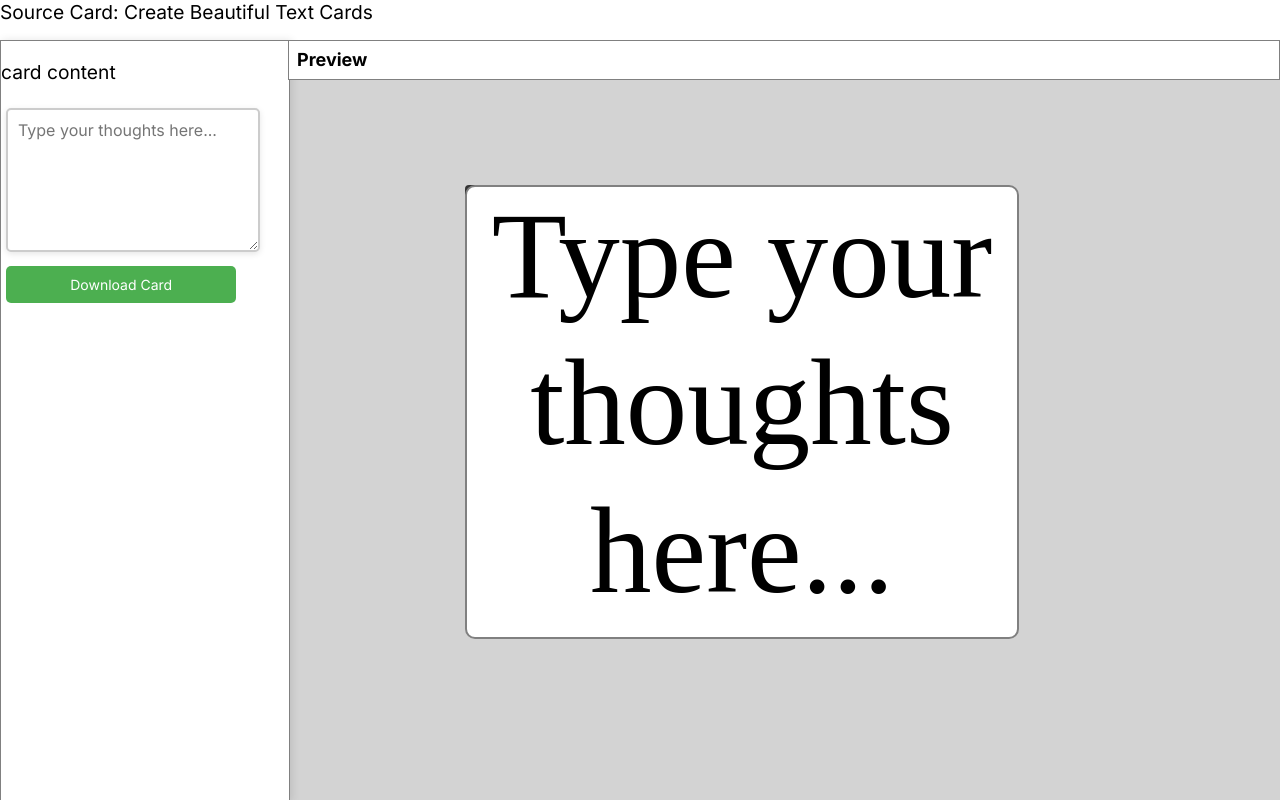
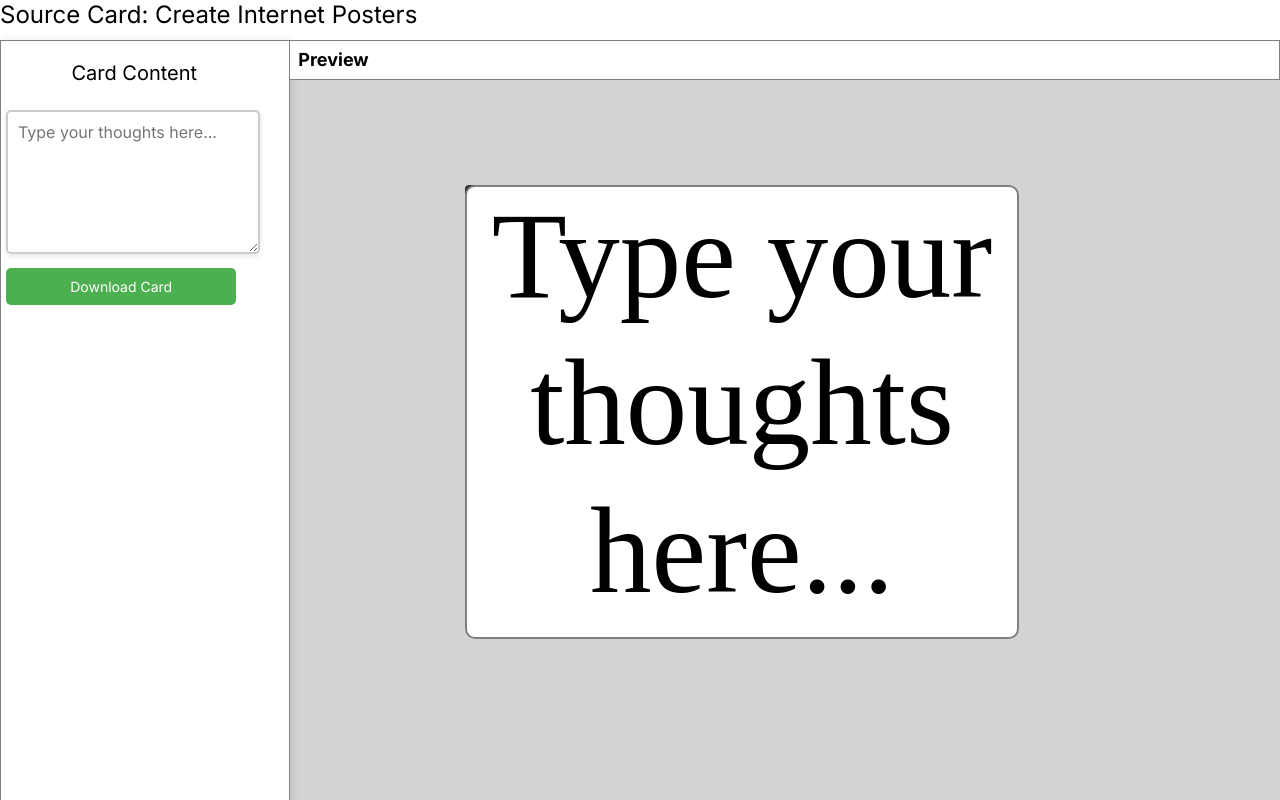
Before and after one commit to KingOfSpades-cmd/Source-Card, a plain HTML site: page index.html in a window 1280 px wide. Drawn offline with Linux system fonts and the light colour scheme.

Commit message:
Update header text and adjust styles for consistency

```diff
--- a/index.html
+++ b/index.html
@@ -7,12 +7,12 @@
     <link href="https://fonts.googleapis.com/css2?family=Inter:wght@400;600;700&display=swap" rel="stylesheet" />
     <link rel="stylesheet" href="style.css">
  </head>
-   <header> Source Card: Create Beautiful Text Cards </header>
+   <header> Source Card: Create Internet Posters </header>
  <body>
    <!--Left Pane-->
     <div id = 'left_pane'>
       <div id = "text_input">
-         <p id="card_content_title">card content</p>
+         <p id="card_content_title">Card Content</p>
          <textarea id="text_area" rows="5" cols="40" placeholder="Type your thoughts here..."></textarea>
          <button id="download_btn">Download Card</button>
       </div>
--- a/style.css
+++ b/style.css
@@ -15,8 +15,11 @@ header {
     top: 0;
     background-color: white;
     margin-top: 0%;
-    font-size: larger;
+    font-size: 24px;
     z-index: 0;
+    display: flex;
+    align-items: left;
+    justify-content: left;
     font-family: inter;
     border: 3px solid gray;
     border-top: 0px;
@@ -84,14 +87,15 @@ header {
 }
 
 #card_content_title {
-    font-size: larger;
+    font-size: 20px;
     font-family: inter;
+    margin-left: 5.5vw;
 }
 
 #edit_area_title {
     position: fixed;
     top: 5vh; /* directly below the header (header height = 10vh) */
-    left: 22.5vw;
+    left: 22.6vw;
     right: 0; /* stretch to the right edge */
     height: 5vh;
     background-color: white;
```
